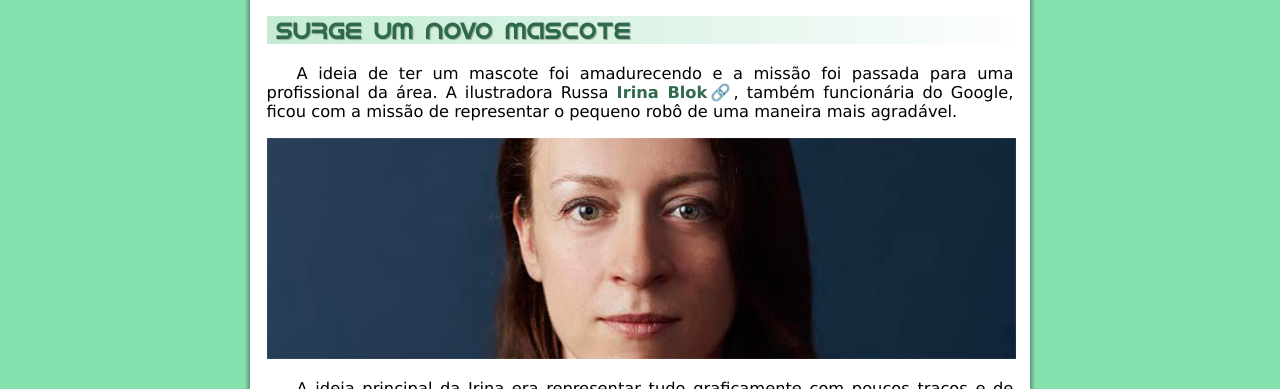
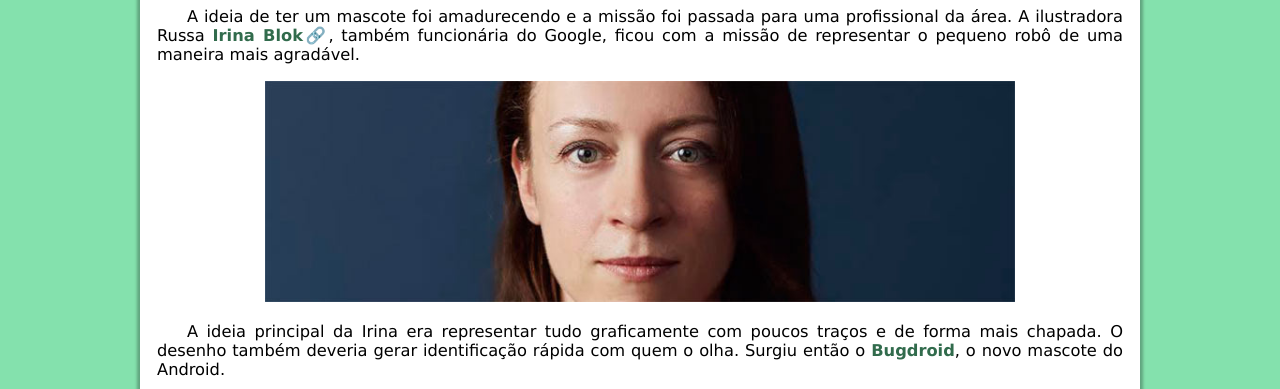
Before and after one commit to henrique-souza76/desafio-android, a plain HTML site: page index.html in a window 1280 px wide. Shown: the part 845-1234 px from the top of the page. Drawn offline with nearby package versions, Linux system fonts and the light colour scheme.

Commit message:
Update style.css

```diff
--- a/style.css
+++ b/style.css
@@ -97,7 +97,7 @@ nav > a{
 main{
     background-color: #ffffff;
     min-width: 320px;
-    max-width: 61%;
+    max-width: 1000px;
     border-radius: 0px 0px 10px 10px;
     box-shadow: 3px 3px 3px rgba(0, 0, 0, 0.27), -3px 0px 3px rgba(0, 0, 0, 0.27);
     padding-bottom: 25px;
```
